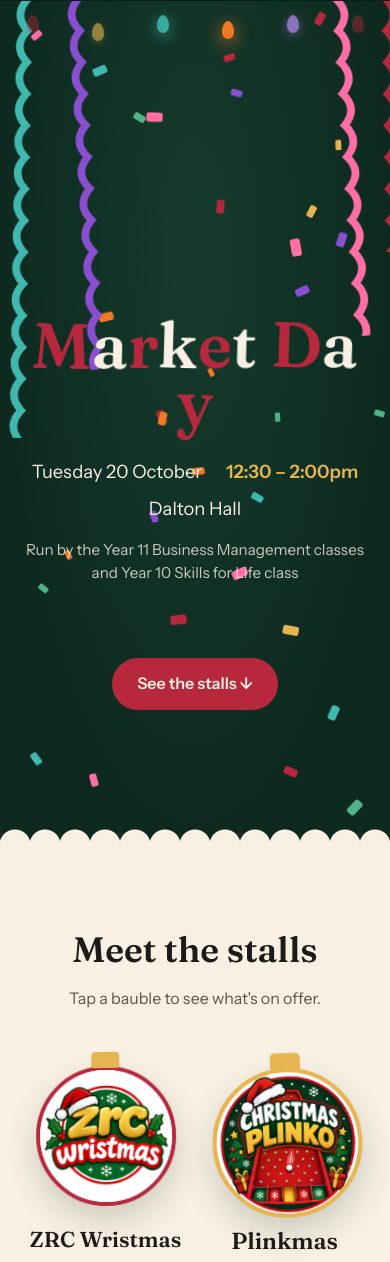
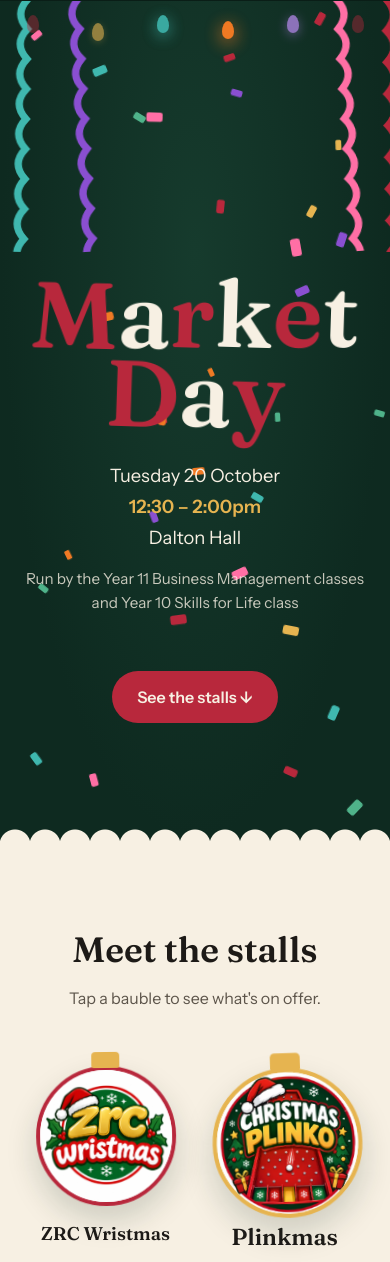
Before and after one commit to kgs-market-day/kgs-market-day.github.io, a plain HTML site: page index.html in a window 390 px wide. Shown: the part 1-1263 px from the top of the page. Drawn offline with Linux system fonts and the light colour scheme.

Commit message:
Mobile: stop stall page zooming out, stack Market/Day title, tidy hero + card text
Co-Authored-By: Claude Opus 5.5 <noreply@anthropic.com>

```diff
--- a/index.html
+++ b/index.html
@@ -50,12 +50,10 @@
   $("#grid").innerHTML = STALLS.map((s) =>
     `<a class="card${s.featured ? " featured" : ""}" style="--b:${pick(STALLS.indexOf(s))};--i:${STALLS.indexOf(s)}" href="stall.html?id=${encodeURIComponent(s.id)}">${bauble(s)}<h3>${esc(s.name)}</h3></a>`).join("");
   // title letters drop in one by one
+  // words sit in nowrap spans so the line can only break between "Market" and "Day"
   let li = 0;
-  for (const n of [...$(".hero h1 span").childNodes]) {
-    const wrap = (t) => [...t].map((c) => c === " " ? " " : `<i class="l" style="--i:${li++}">${c}</i>`).join("");
-    const html = n.nodeType === 3 ? wrap(n.textContent) : `<b>${wrap(n.textContent)}</b>`;
-    n.replaceWith(document.createRange().createContextualFragment(html));
-  }
+  const wrap = (t) => [...t].map((c) => c === " " ? `</span> <span class="w">` : `<i class="l" style="--i:${li++}">${c}</i>`).join("");
+  $(".hero h1 span").innerHTML = `<span class="w">${[...$(".hero h1 span").childNodes].map((n) => n.nodeType === 3 ? wrap(n.textContent) : `<b>${wrap(n.textContent)}</b>`).join("")}</span>`;
   // baubles pop in as they scroll into view
   const io = new IntersectionObserver((es) => es.forEach((e) => e.isIntersecting && (e.target.classList.add("in"), io.unobserve(e.target))), { threshold: 0.3 });
   document.querySelectorAll(".card").forEach((c) => io.observe(c));
--- a/style.css
+++ b/style.css
@@ -35,7 +35,7 @@ img { max-width: 100%; display: block; }
   background: radial-gradient(ellipse at 50% 30%, var(--pine-2), var(--pine) 70%); }
 .hero h1 { font-family: var(--display); font-weight: 600; font-size: clamp(4rem, 15vw, 11rem); line-height: .9; margin: 1rem 0 1.5rem;
   font-variation-settings: "SOFT" 100, "WONK" 1; }
-.hero h1 { color: var(--berry); } .hero h1 b { color: var(--cream); font-weight: inherit; }
+.hero h1 { color: var(--berry); } .hero h1 .w { white-space: nowrap; } .hero h1 b { color: var(--cream); font-weight: inherit; }
 .when { display: inline-flex; flex-wrap: wrap; justify-content: center; gap: .5rem 1.5rem; font-size: 1.15rem; }
 .when b { color: var(--gold); font-weight: 600; }
 .runby { margin-top: .9rem; font-size: .95rem; opacity: .8; }
@@ -52,7 +52,7 @@ img { max-width: 100%; display: block; }
 .grid { max-width: 1000px; margin: 3.5rem auto 0; display: grid; grid-template-columns: repeat(4, 1fr); gap: 3rem 2rem; }
 .card { text-decoration: none; text-align: center; display: flex; flex-direction: column; align-items: center; gap: 1rem; }
 .card:hover .bauble, .card:focus-visible .bauble { transform: rotate(-6deg) scale(1.05); }
-.card h3 { font-family: var(--display); font-weight: 600; font-size: 1.35rem; }
+.card h3 { font-family: var(--display); font-weight: 600; font-size: 1.35rem; line-height: 1.2; }
 .card.featured .bauble { transform: scale(1.07); }
 /* centre a lone bauble on the last row */
 .card:last-child:nth-child(4n+1) { grid-column: 2 / span 2; }
@@ -72,7 +72,7 @@ img { max-width: 100%; display: block; }
 
 
 /* stall page */
-.stall { position: relative; min-height: 100svh; background: var(--cream); color: var(--ink); padding: 4.5rem 1.5rem 5rem; }
+.stall { position: relative; overflow-x: clip; min-height: 100svh; background: var(--cream); color: var(--ink); padding: 4.5rem 1.5rem 5rem; }
 .stall .lights { border-color: var(--pine); }
 .back { position: relative; z-index: 3; display: inline-block; font-weight: 600; text-decoration: none; padding: .5rem 0; }
 .back:hover { color: var(--berry); }
@@ -138,8 +138,12 @@ footer { text-align: center; padding: 2rem; font-size: .9rem; color: #c9d6cf; }
   .lights span, .streamer, .hero h1 .l, .when, .runby, .cue, .card .bauble, .stall *, .card.featured .bauble::after { animation: none !important; }
   .card { opacity: 1; translate: 0; scale: 1; transition: none; } .confetti { display: none; }
 }
-@media (max-width: 700px) { .streamer:nth-of-type(3n+2) { display: none; } .grid { gap: 2.5rem 1rem; grid-template-columns: repeat(2, 1fr); }
-  .card:last-child:nth-child(4n+1) { grid-column: auto; } .card:last-child:nth-child(2n+1) { grid-column: 1 / -1; } }
+@media (max-width: 700px) { .streamer:nth-of-type(3n+2) { display: none; } .streamer { max-height: 30svh; } .grid { gap: 2.5rem 1rem; grid-template-columns: repeat(2, 1fr); }
+  .card:last-child:nth-child(4n+1) { grid-column: auto; } .card:last-child:nth-child(2n+1) { grid-column: 1 / -1; }
+  .hero h1 { font-size: 24vw; line-height: .85; } .hero h1 .w { display: block; }
+  .when { flex-direction: column; align-items: center; gap: .15rem; } .cue { margin-top: 2rem; }
+  .card h3 { font-size: 1.15rem; } .stall .desc { font-size: 1.05rem; text-align: left; }
+  .pager a { font-size: 1rem; padding: .9rem 1rem; } }
 
 /* Eat Up charity section */
 .cause { max-width: 900px; margin: 0 auto; padding: 5rem 1.5rem 3rem; text-align: center; }
```
